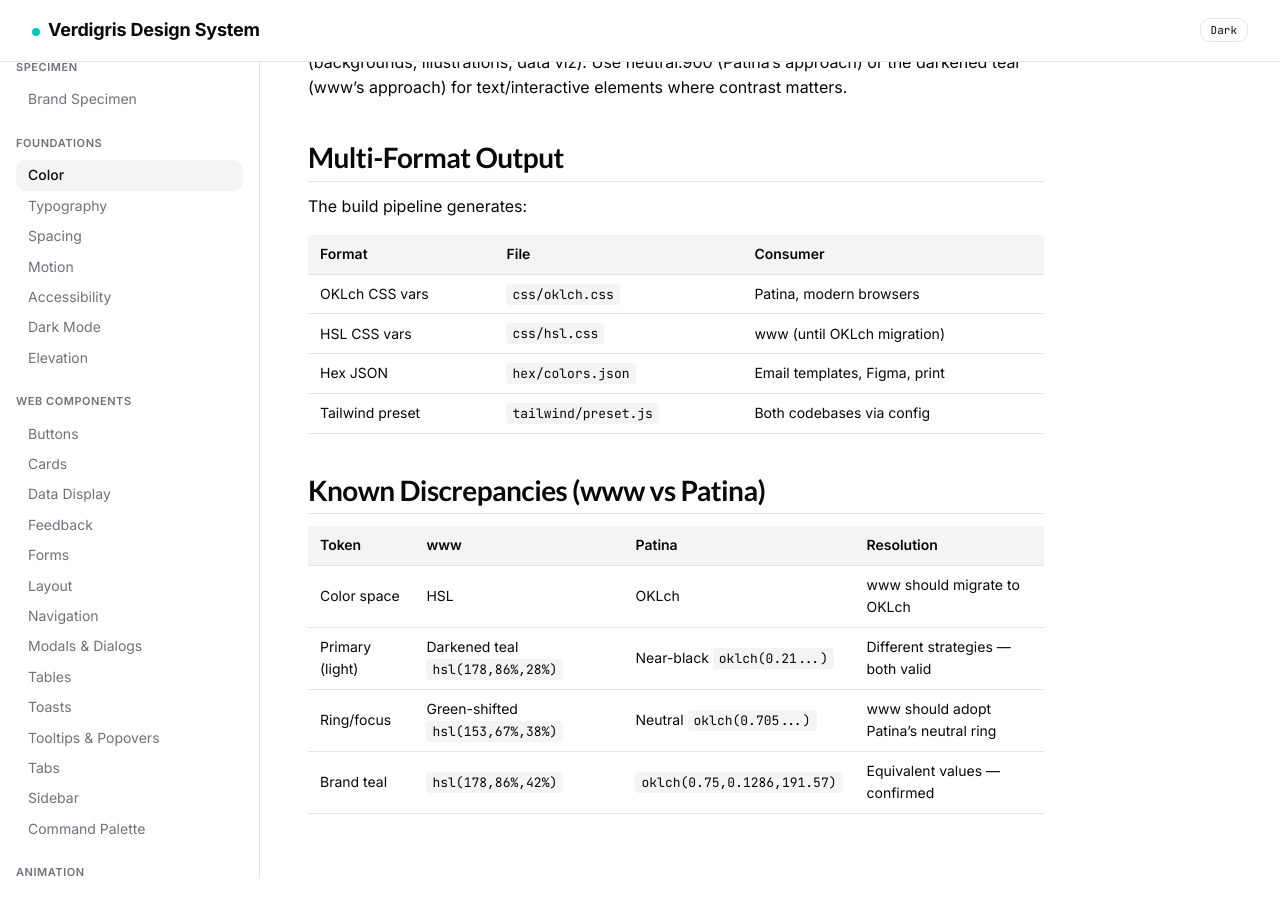
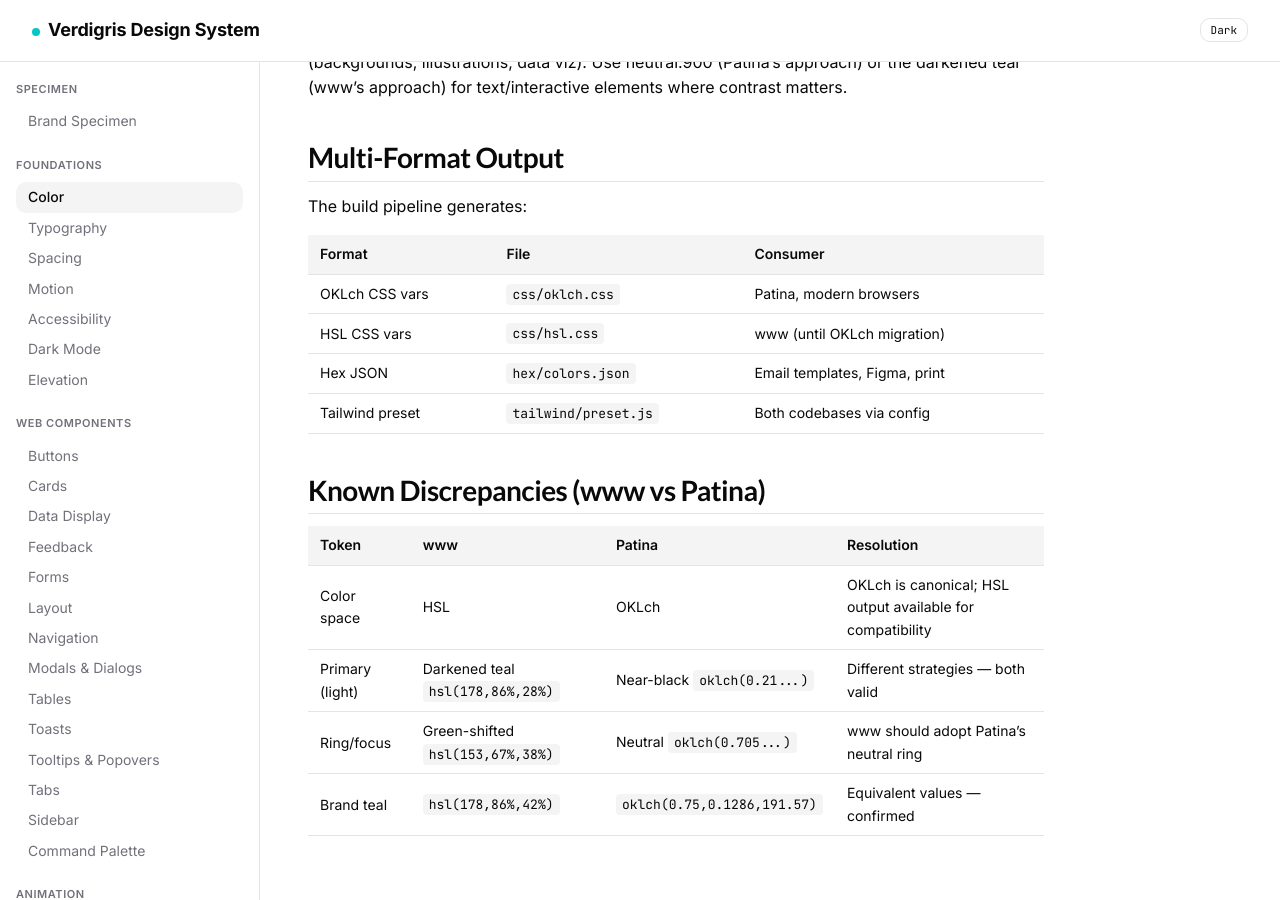
Before and after one commit to VerdigrisTech/design, a Jekyll site: the page built from foundations/color.md, in a window 1280 px wide and 900 px high, scrolled down 2481 px. Built offline with Jekyll 4.4.1, drawn with Linux system fonts in a browser that asks for light colours; our own code applies the rules of GitHub Pages for plain Markdown files; before the commit the page ends 3359 px from its top, so only the background shows below that.

Commit message:
feat(ci): add external-facing content linter — blocks internal content from shipping
New npm run lint:external script scans all public-facing files for:
- Team member names (Daniela, Jimit, etc.)
- Internal migration language ("should migrate", "WRONG", etc.)
- Internal setup instructions (PATs, GitHub tokens)
- TODO/FIXME/WIP markers
- Linear issue references

Runs in CI as part of Build & Validate workflow. Errors block the build,
warnings are reported but don't fail. Allowlist for files that legitimately
need certain patterns (e.g., CONTRIBUTING.md may reference Linear).

Also fixed: foundations/color.md "should migrate" → neutral language.

Co-Authored-By: Claude Opus 4.6 (1M context) <noreply@anthropic.com>

```diff
--- a/foundations/color.md
+++ b/foundations/color.md
@@ -90,7 +90,7 @@ The build pipeline generates:
 
 | Token | www | Patina | Resolution |
 |-------|-----|--------|------------|
-| Color space | HSL | OKLch | www should migrate to OKLch |
+| Color space | HSL | OKLch | OKLch is canonical; HSL output available for compatibility |
 | Primary (light) | Darkened teal `hsl(178,86%,28%)` | Near-black `oklch(0.21...)` | Different strategies — both valid |
 | Ring/focus | Green-shifted `hsl(153,67%,38%)` | Neutral `oklch(0.705...)` | www should adopt Patina's neutral ring |
 | Brand teal | `hsl(178,86%,42%)` | `oklch(0.75,0.1286,191.57)` | Equivalent values — confirmed |
--- a/package.json
+++ b/package.json
@@ -33,6 +33,7 @@
   "scripts": {
     "build": "tsx build/config.ts",
     "validate": "tsx build/validate.ts",
+    "lint:external": "tsx build/lint-external.ts",
     "clean": "rm -rf build/dist"
   },
   "devDependencies": {
```
Also changed, not shown: .github/workflows/build.yml, build/lint-external.ts (added).
